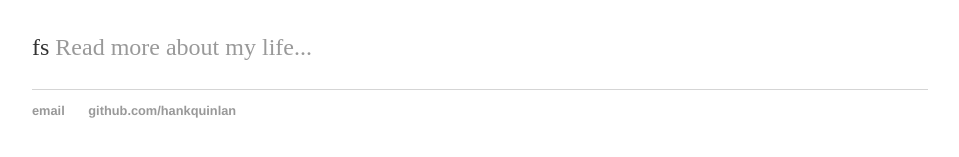
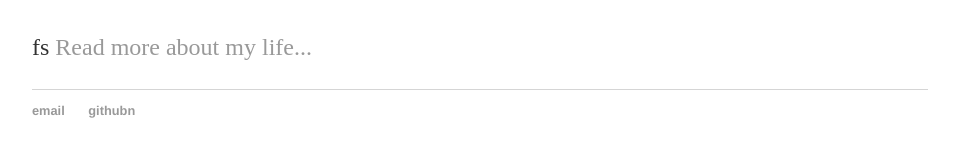
Before and after one commit to Avanta8/Avanta8.github.io, a Jekyll site: the page built from index.html, in a window 1280 px wide. Shown: the part 166-323 px from the top of the page, without its empty margins (160-1119 px from the left). Built offline with Jekyll 4.4.1, drawn with Linux system fonts in a browser that asks for light colours; Markdown is read by kramdown in place of the engine named in the settings.

Commit message:
Update default.html

```diff
--- a/_layouts/default.html
+++ b/_layouts/default.html
@@ -22,7 +22,7 @@
 			<footer>
 	    		<ul>
 	        		<li><a href="happyjet123@gmail.com">email</a></li>
-	        		<li><a href="https://github.com/Avanta8">github.com/hankquinlan</a></li>
+	        		<li><a href="https://github.com/Avanta8">githubn</a></li>
 			</ul>
 			</footer>
 		</body>
```
